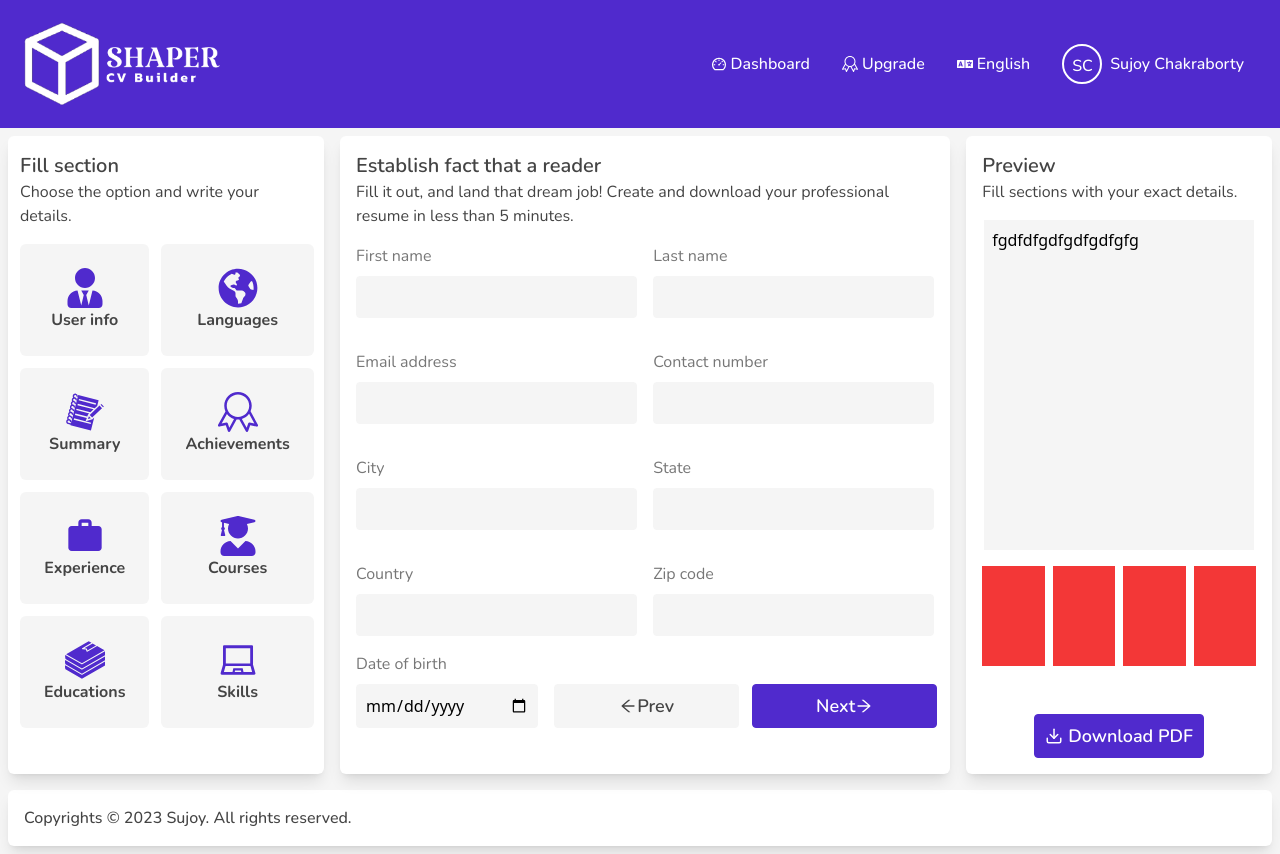
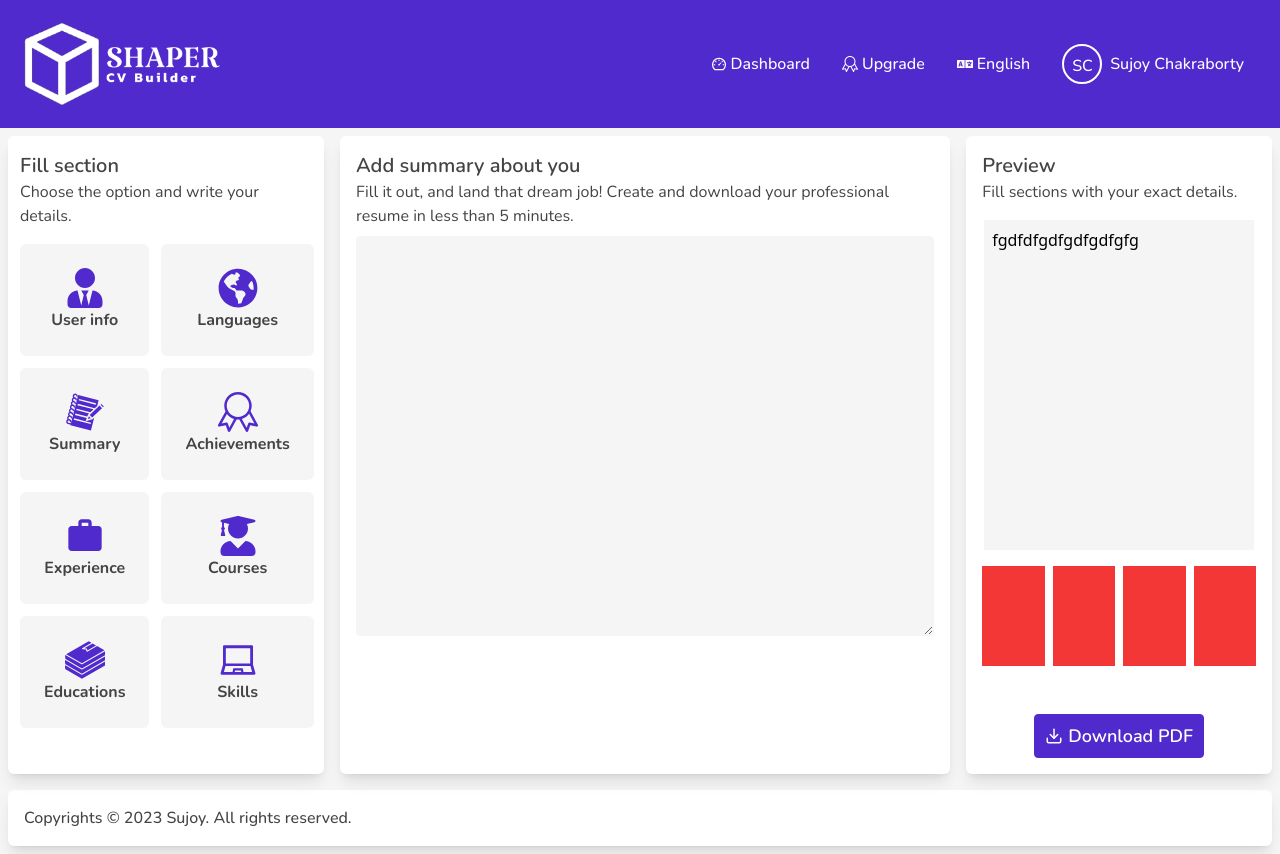
Before and after one commit to Sujoy-cb/resume-web, a React (Vite) app: page / in a window 1280 px wide. Built offline with nearby package versions, Linux system fonts and the light colour scheme; some icons are missing.

Commit message:
summary 30%

```diff
--- a/src/components/DataInput/DataInput.jsx
+++ b/src/components/DataInput/DataInput.jsx
@@ -3,7 +3,7 @@ import {AiOutlineArrowRight} from "react-icons/ai"
 const DataInput = () => {
   return (
     <>
-      <div className="bg-[#fff] w-[50%] p-4 shadow-lg shadow-slate-100 rounded-md">
+      <div className="bg-fcolor w-[50%] p-4 shadow-lg shadow-slate-100 rounded-md">
         <h4 className="font-Nunito text-xl text-textColor font-semibold">
           Establish fact that a reader
         </h4>
--- a/src/components/HomeBody/HomeBody.jsx
+++ b/src/components/HomeBody/HomeBody.jsx
@@ -1,13 +1,15 @@
-import DataInput from "../DataInput/DataInput";
+// import DataInput from "../DataInput/DataInput";
 import Preview from "../Preview/Preview";
 import Sidebar from "../Sidebar/Sidebar";
+import Summary from "../Summary/Summary";
 
 const HomeBody = () => {
   return (
     <>
       <div className="container-full flex gap-4 mx-auto p-2">
         <Sidebar />
-        <DataInput />
+        {/* <DataInput /> */}
+        <Summary/>
         <Preview />
       </div>
     </>
--- /dev/null
+++ b/src/components/Summary/Summary.jsx
@@ -0,0 +1,20 @@
+const Summary = () => {
+  return (
+    <>
+      <div className="w-[50%] bg-fcolor p-4 shadow-lg shadow-slate-100 rounded-md">
+        <h4 className="font-Nunito text-xl text-textColor font-semibold">
+          Add summary about you
+        </h4>
+        <p className="font-Nunito text-base text-textColor">
+          Fill it out, and land that dream job! Create and download your
+          professional resume in less than 5 minutes.
+        </p>
+        <div className="summary_input h-[400px]">
+          <textarea className="border border-solid border-[#f5f5f5] bg-[#f5f5f5] w-full h-full p-2 rounded mt-2 outline-none" name="#" id="summaryInput" cols="30" rows="10"></textarea>
+        </div>
+      </div>
+    </>
+  );
+};
+
+export default Summary;
```
